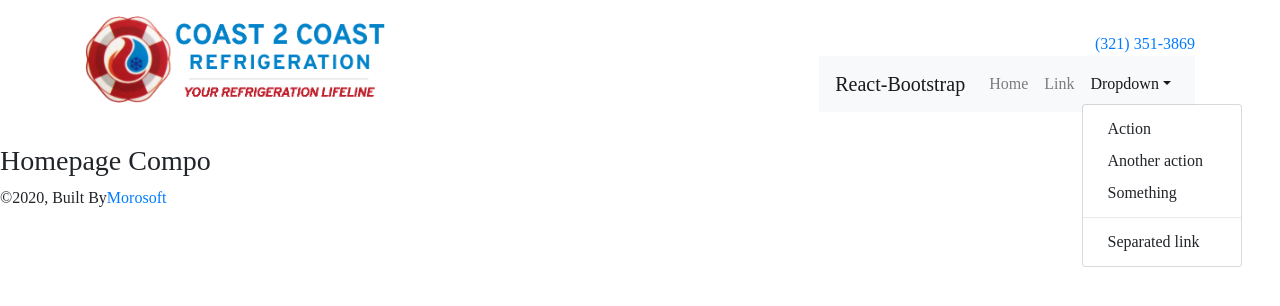
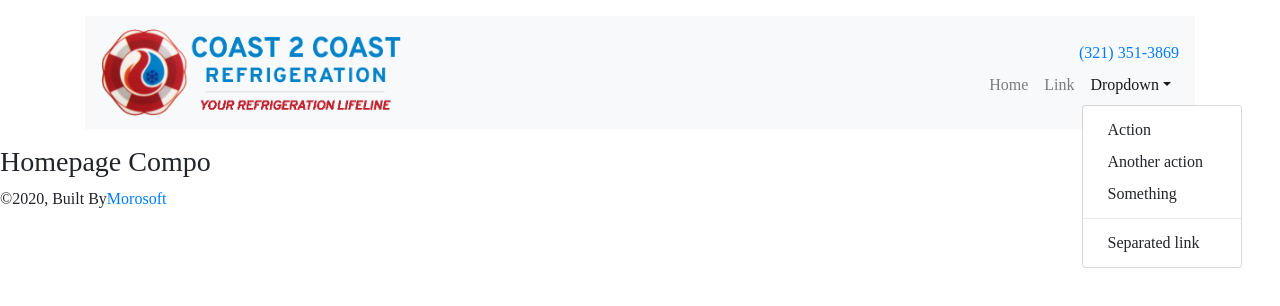
Before and after one commit to ghawthorne66/coast-to-coast, a Gatsby site: page / in a window 1280 px wide. Both pictures are taken after a click on the button "Dropdown". Built offline with nearby package versions, Linux system fonts and the light colour scheme; Gatsby itself is replaced by a stand-in of ours.

Commit message:
Menu Structure Fixed with Responsiveness

```diff
--- a/src/components/common/header/index.jsx
+++ b/src/components/common/header/index.jsx
@@ -1,7 +1,9 @@
 import { Link } from 'gatsby'
 import PropTypes from 'prop-types'
 import React from 'react'
-import { Row, Col, Container } from 'react-bootstrap'
+import {
+  Row, Col, Container, Navbar, Nav, NavDropdown,
+} from 'react-bootstrap'
 import styled from 'styled-components'
 import Image from '../image'
 import Menu from './menu'
@@ -15,20 +17,40 @@ const Header = () => (
   <header id="site-header">
     <Container className="my-3">
       <Row>
-        <Col lg="4" className="">
-          <LogoCont className="logo-cont">
-            <Link to="/">
-              <Image imgName="logo.png" />
-            </Link>
-          </LogoCont>
+        <Col>
+          <Navbar bg="light" expand="md">
+            <Navbar.Brand href="#home">
+              <LogoCont className="logo-cont">
+                <Link to="/">
+                  <Image imgName="logo.png" />
+                </Link>
+              </LogoCont>
 
+            </Navbar.Brand>
+
+            <div className="site-nav-cont w-100 d-md-flex flex-md-column align-items-md-end text-center">
+              <div className="cta">
+                <a href="tel:3213513869">(321) 351-3869</a>
+              </div>
+              <Navbar.Toggle aria-controls="basic-navbar-nav" />
+              <Navbar.Collapse id="basic-navbar-nav">
+                <Nav className="justify-content-end">
+                  <Nav.Link href="#home">Home</Nav.Link>
+                  <Nav.Link href="#link">Link</Nav.Link>
+                  <NavDropdown title="Dropdown" id="basic-nav-dropdown">
+                    <NavDropdown.Item href="#action/3.1">Action</NavDropdown.Item>
+                    <NavDropdown.Item href="#action/3.2">Another action</NavDropdown.Item>
+                    <NavDropdown.Item href="#action/3.3">Something</NavDropdown.Item>
+                    <NavDropdown.Divider />
+                    <NavDropdown.Item href="#action/3.4">Separated link</NavDropdown.Item>
+                  </NavDropdown>
+                </Nav>
+              </Navbar.Collapse>
+
+            </div>
+          </Navbar>
         </Col>
-        <Col lg="8">
-          <div className="py-3 d-flex flex-column align-items-center align-items-lg-end">
-            <a href="tel:3213513869">(321) 351-3869</a>
-            <Menu />
-          </div>
-        </Col>
+
       </Row>
     </Container>
   </header>
```
